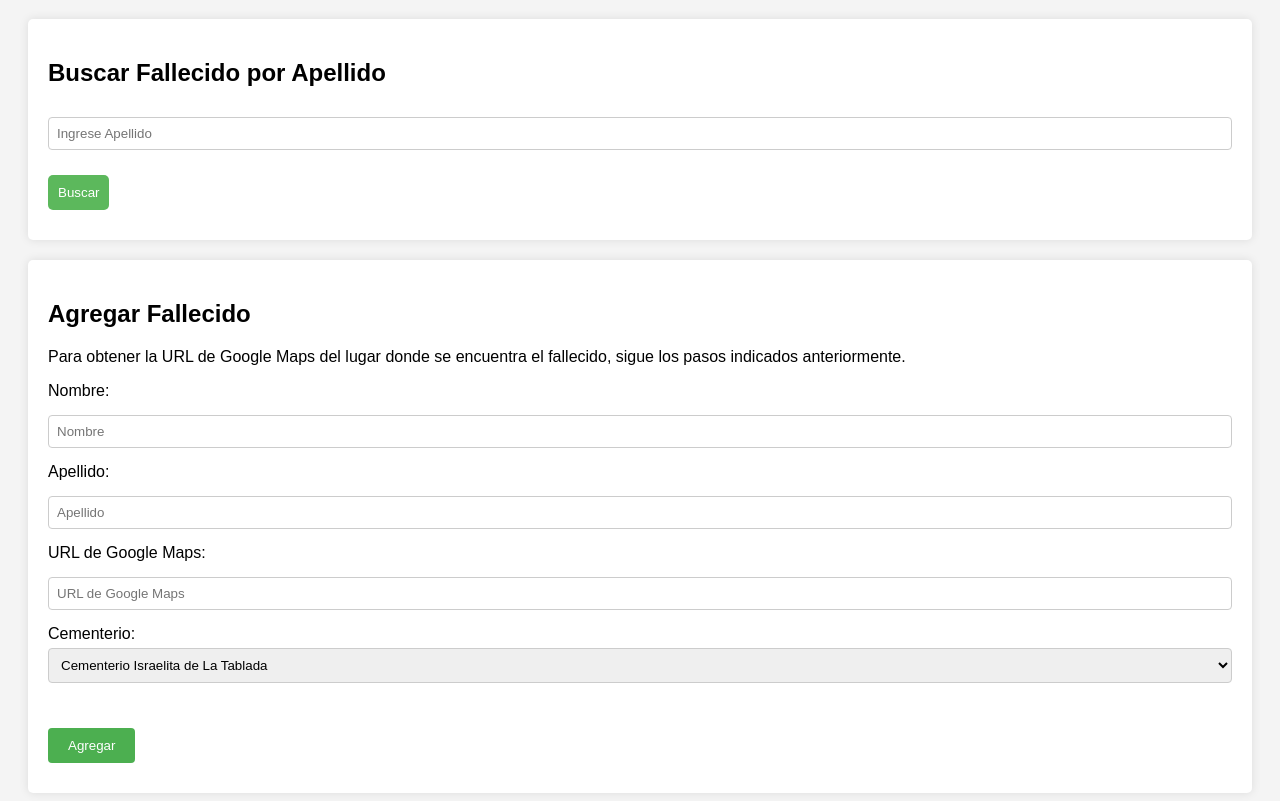
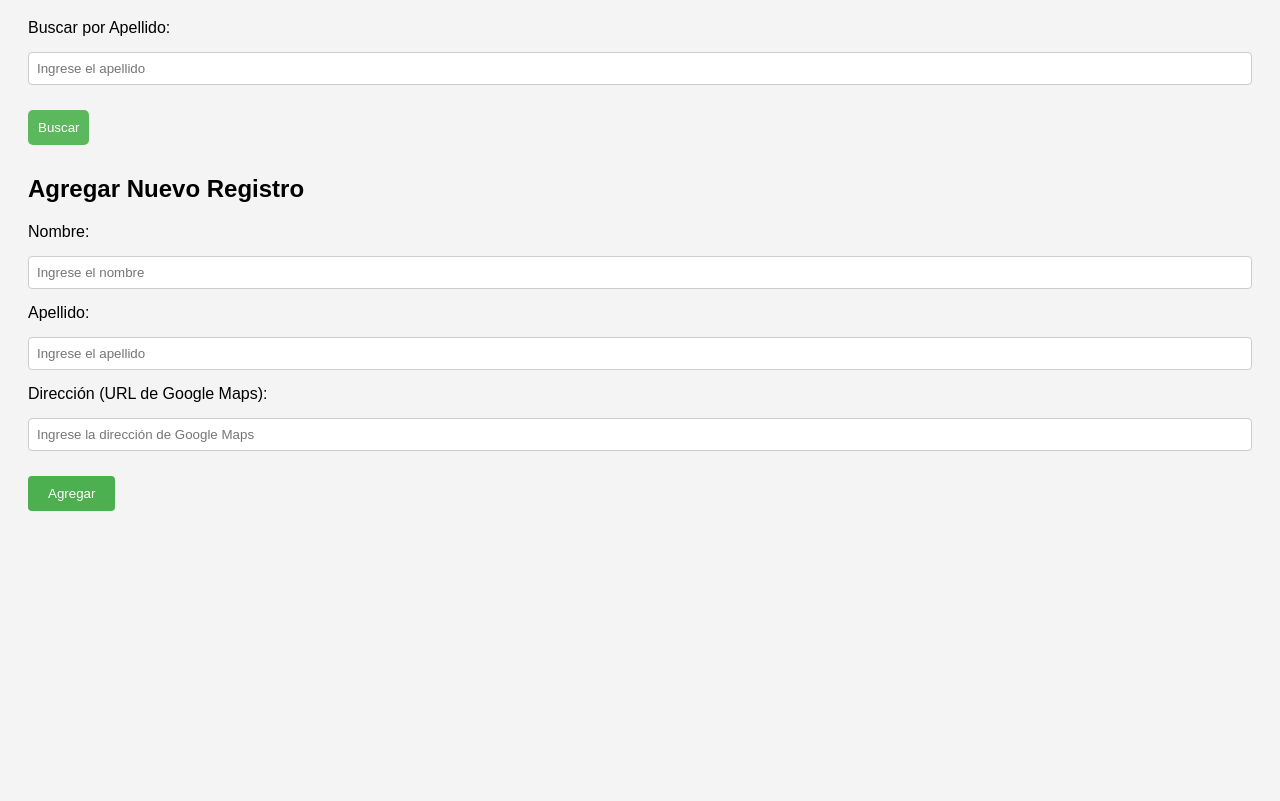
Before and after one commit to sebasfloyd/buscador-cementerio, a website: page index.html in a window 1280 px wide. Shown: the part 89-890 px from the top of the page. After the commit the page ends 800 px from the top, so only its background shows below. Drawn offline with Linux system fonts and the light colour scheme.

Commit message:
Update index.html

```diff
--- a/index.html
+++ b/index.html
@@ -2,42 +2,32 @@
 <html lang="es">
 <head>
     <meta charset="UTF-8">
+    <meta name="viewport" content="width=device-width, initial-scale=1.0">
     <title>Geolocalización de Familiares</title>
     <link rel="stylesheet" href="styles.css">
 </head>
 <body>
     <h1>Geolocalización de Familiares</h1>
 
-    <section>
-        <h2>Buscar Fallecido por Apellido</h2>
-        <input type="text" id="apellido" placeholder="Ingrese Apellido">
+    <!-- Formulario de búsqueda -->
+    <div>
+        <label for="apellido">Buscar por Apellido:</label>
+        <input type="text" id="apellido" name="apellido" placeholder="Ingrese el apellido">
         <button id="searchButton">Buscar</button>
-        <div id="resultado"></div>
-    </section>
+    </div>
+    <div id="resultado"></div>
 
-    <section>
-        <h2>Agregar Fallecido</h2>
-        <p>Para obtener la URL de Google Maps del lugar donde se encuentra el fallecido, sigue los pasos indicados anteriormente.</p>
+    <!-- Formulario de agregar registro -->
+    <div>
+        <h2>Agregar Nuevo Registro</h2>
         <label for="nombre">Nombre:</label>
-        <input type="text" id="nombre" placeholder="Nombre">
+        <input type="text" id="nombre" name="nombre" placeholder="Ingrese el nombre">
         <label for="apellidoNuevo">Apellido:</label>
-        <input type="text" id="apellidoNuevo" placeholder="Apellido">
-        <label for="direccion">URL de Google Maps:</label>
-        <input type="text" id="direccion" placeholder="URL de Google Maps">
-        <div class="select-wrapper">
-            <label for="cementerio">Cementerio:</label>
-            <select id="cementerio">
-                <option value="cementerio1">Cementerio Israelita de La Tablada</option>
-                <option value="cementerio2">Cementerio de Liniers</option>
-                <option value="cementerio3">Cementerio de Tablada</option>
-                <option value="cementerio3">Cementerio de Berazategui</option>
-                <option value="cementerio3">Cementerio de Ciudadela</option>
-                <!-- Agrega más opciones según sea necesario -->
-            </select>
-        </div>
+        <input type="text" id="apellidoNuevo" name="apellidoNuevo" placeholder="Ingrese el apellido">
+        <label for="direccion">Dirección (URL de Google Maps):</label>
+        <input type="text" id="direccion" name="direccion" placeholder="Ingrese la dirección de Google Maps">
         <button id="addButton">Agregar</button>
-    </section>
-
+    </div>
 
     <script src="script.js"></script>
 </body>
```
